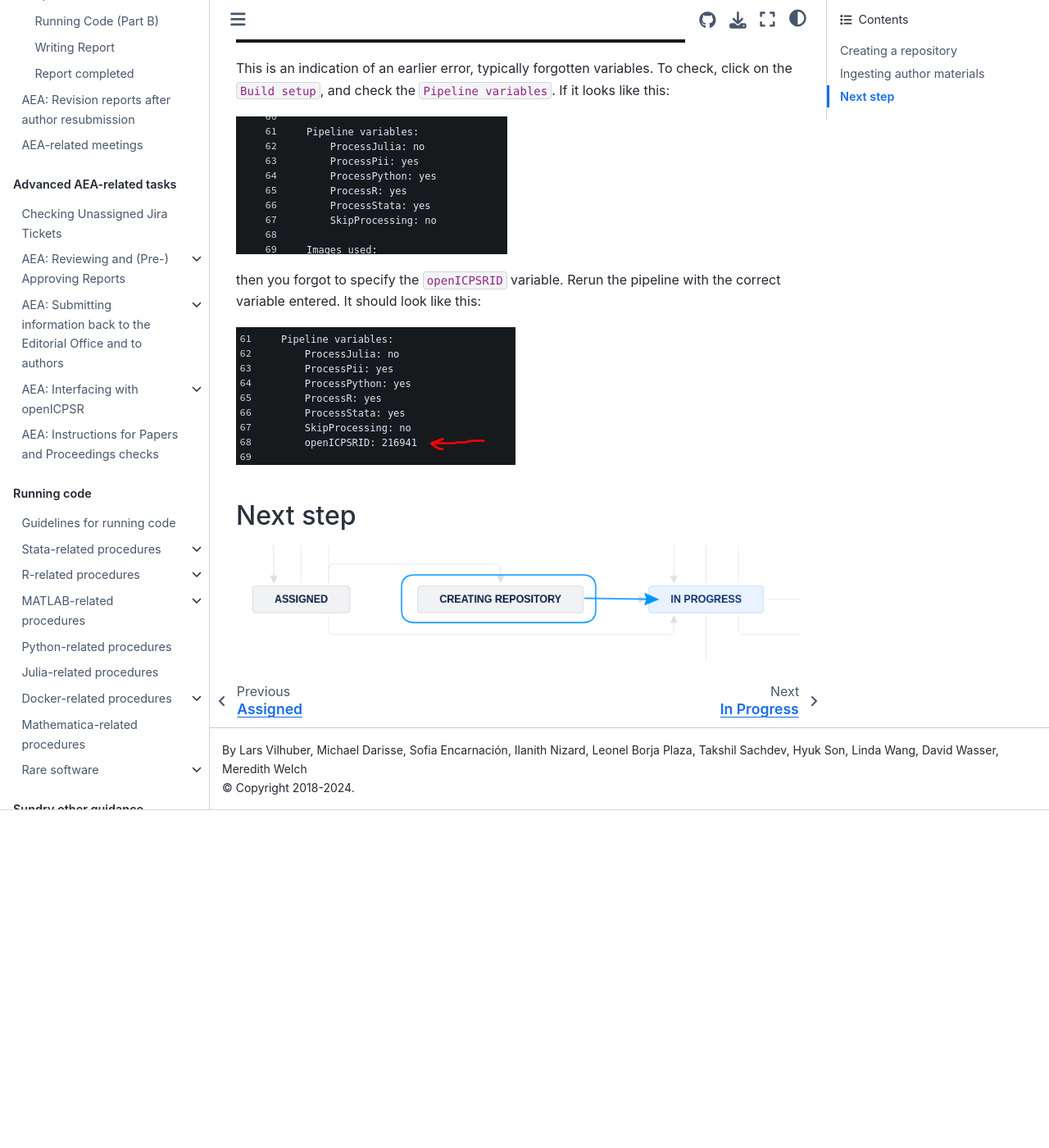
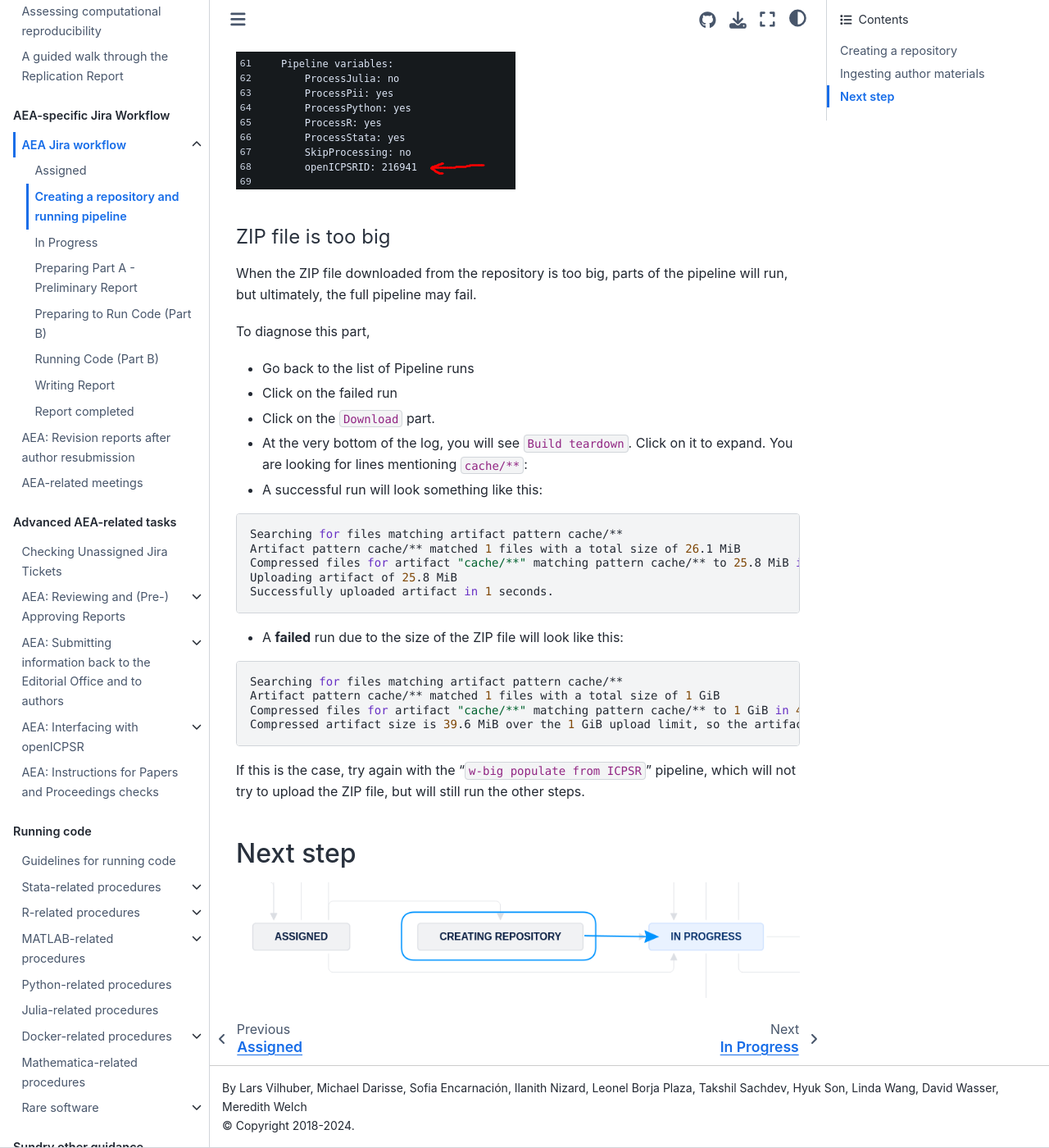
Before and after one commit to labordynamicsinstitute/ldilab-manual, a Jupyter Book: the page built from 11-02-workflow-create-repo.md, in a window 1280 px wide and 1400 px high, scrolled down 7778 px. Shown: the whole window at 82% size. Built offline with Jupyter Book 1.0.4 settings and Sphinx 7.4.7 and the Sphinx Book theme 1.1.4, drawn with Linux system fonts in a browser that asks for light colours; before the commit the page ends 8766 px from its top, so only the background shows below that; some of the changed text lies outside the part shown.

Commit message:
Added explanations for debugging

````diff
--- a/11-02-workflow-create-repo.md
+++ b/11-02-workflow-create-repo.md
@@ -41,20 +41,32 @@
 
 ### Inspect the deposit
 
-First, click on the `openICPSR alternate URL` URL (or `Replication package URL` if it contains a DOI and the other fields are empty). Inspect the deposit.
+First, click on the `openICPSR alternate URL` URL (or `Replication package URL` if it contains a DOI and the other fields are empty). Inspect the deposit. The information may be in different locations at other repositories.
 
-- on openICPSR, you will see the size of the deposit on the right:
+
+:::: {tab-set}
+
+::: {tab-item} openICPSR
+
+
+You will see the size of the deposit on the right:
 
 ![openICPSR size](images/openicpsr-size-filecount.png)
 
-- on Zenodo, you will see the size of the deposit on the left, below the "featured" file:
+:::
+
+::: {tab-item} Zenodo
+
+You will see the size of the deposit on the left, below the "featured" file:
 
 ![zenodo size](images/zenodo-size-filecount.png)
 
-The information may be in different locations at other repositories.
+:::
+::::
+
 
 :::{note}
-Make a note of the size of the deposit!
+Make a note of the size of the deposit! Bitbucket pipelines have a limit of 1GB for technical reasons, but the size you see is not the size of the ZIPed download, it is the size before compression. The Zipped size is hard to predict.
 :::
 
 (running-populate-icpsr)=
@@ -104,7 +116,6 @@
 Note that if you choose this pipeline, certain information is not generated (Stata scan, R package scan), and you may need to augment these manually. Try to avoid this pipeline if possible, and make a note in the Jira comments if you had to run this.
 
 :::
-
 
 ### Monitoring the pipeline
 
@@ -158,6 +169,38 @@
 
 ![pipeline corrected](images/jira-pipeline-error-variables-corrected.png)
 
+#### ZIP file is too big
+
+When the ZIP file downloaded from the repository is too big, parts of the pipeline will run, but ultimately, the full pipeline may fail.
+
+To diagnose this part,
+
+- Go back to the list of Pipeline runs
+- Click on the failed run
+- Click on the `Download` part.
+- At the very bottom of the log, you will see `Build teardown`. Click on it to expand. You are looking for lines mentioning `cache/**`:
+- A successful run will look something like this:
+
+```bash
+Searching for files matching artifact pattern cache/**
+Artifact pattern cache/** matched 1 files with a total size of 26.1 MiB
+Compressed files for artifact "cache/**" matching pattern cache/** to 25.8 MiB in 1 seconds
+Uploading artifact of 25.8 MiB
+Successfully uploaded artifact in 1 seconds.
+```
+
+- A **failed** run due to the size of the ZIP file will look like this:
+
+```bash
+Searching for files matching artifact pattern cache/**
+Artifact pattern cache/** matched 1 files with a total size of 1 GiB
+Compressed files for artifact "cache/**" matching pattern cache/** to 1 GiB in 47 seconds
+Compressed artifact size is 39.6 MiB over the 1 GiB upload limit, so the artifact will not be uploaded.
+```
+
+If this is the case, try again with the "`w-big populate from ICPSR`" pipeline, which will not try to upload the ZIP file, but will still run the other steps.
+
+
 ## Next step
 
 ![Move to In Progress](images/AEA-Data-Editor-Workflow-V3-20240114-short-23.png)
````
